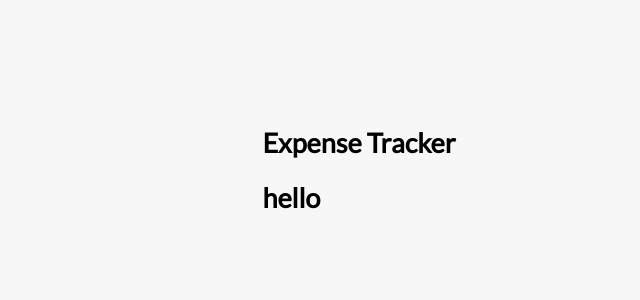
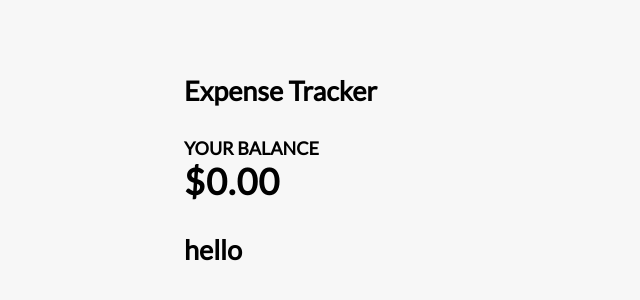
Before and after one commit to Sergiomendozer/exp, a React (Create React App) app: page / in a window 1280 px wide. Shown: the part 230-530 px from the top of the page, without its empty margins (281-921 px from the left). Built offline with nearby package versions, Linux system fonts and the light colour scheme.

Commit message:
Update App.tsx and Balance.tsx

```diff
--- a/src/App.tsx
+++ b/src/App.tsx
@@ -1,10 +1,14 @@
 import "./styles.css";
 import { Header } from "./components/Header";
+import { Balance } from "./components/Balance";
 
 export default function App() {
   return (
     <div className="App">
       <Header />
+      <div className="container">
+        <Balance />
+      </div>
       <h2>hello</h2>
     </div>
   );
--- a/src/components/Balance.tsx
+++ b/src/components/Balance.tsx
@@ -0,0 +1,8 @@
+export const Balance = () => {
+  return (
+    <>
+      <h4>Your Balance</h4>
+      <h1 id="balence">$0.00</h1>
+    </>
+  );
+};
```
